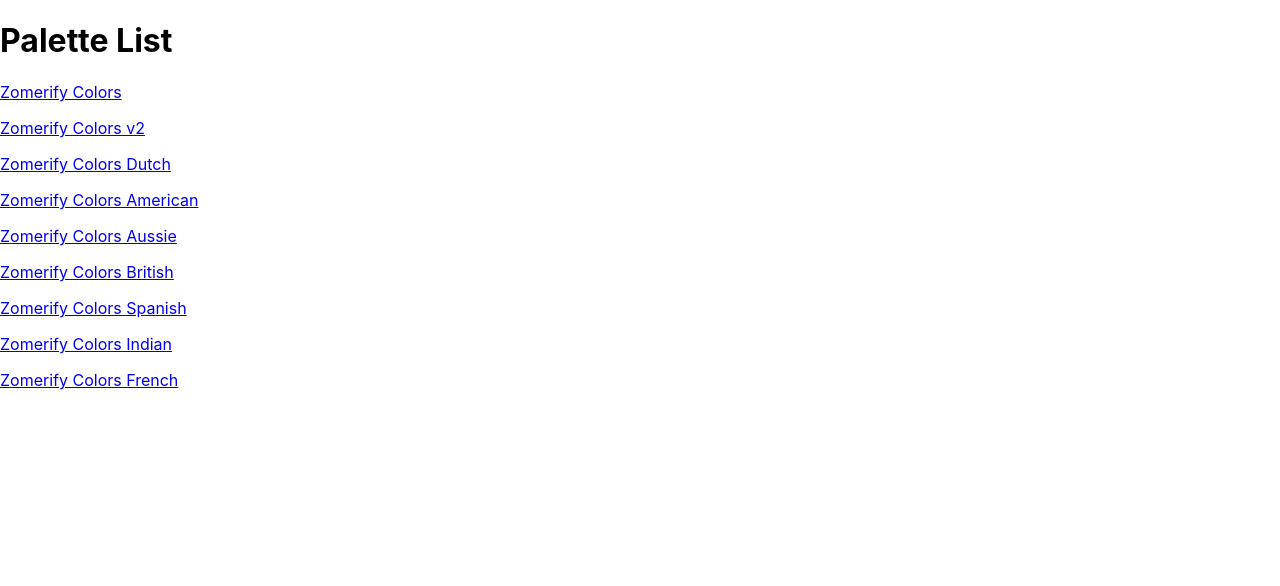
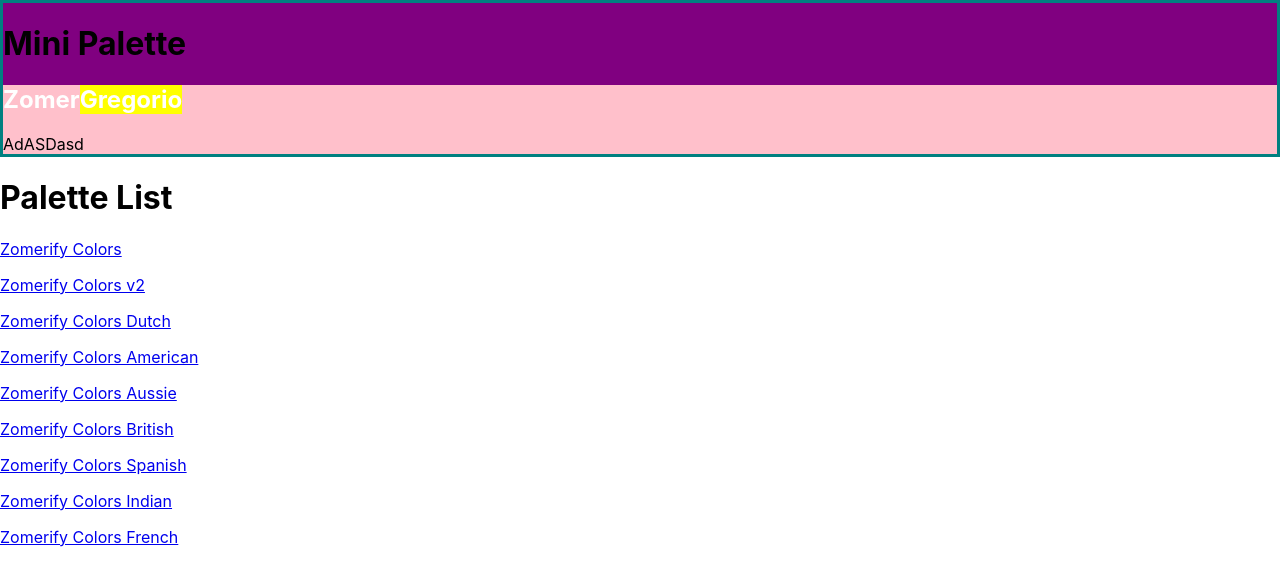
Before and after one commit to zomeru/zomify-colors, a React (Create React App) app: page / in a window 1280 px wide. Shown: the top 586 px of the page. Built offline with nearby package versions, Linux system fonts and the light colour scheme.

Commit message:
Add withStyles with demo styles

```diff
--- a/package.json
+++ b/package.json
@@ -5,6 +5,7 @@
   "dependencies": {
     "@material-ui/core": "^4.12.1",
     "@material-ui/icons": "^4.11.2",
+    "@material-ui/styles": "^4.11.4",
     "@testing-library/jest-dom": "^5.14.1",
     "@testing-library/react": "^11.2.7",
     "@testing-library/user-event": "^12.8.3",
--- /dev/null
+++ b/src/MiniPalette.js
@@ -0,0 +1,36 @@
+import React from 'react';
+import { withStyles } from '@material-ui/styles';
+
+const styles = {
+  main: {
+    backgroundColor: 'purple',
+    border: '3px solid teal',
+  },
+  secondary: {
+    backgroundColor: 'pink',
+    '& h1': {
+      color: 'white',
+      '& span': {
+        backgroundColor: 'yellow',
+      },
+    },
+  },
+};
+
+const MiniPalette = props => {
+  const { classes } = props;
+
+  return (
+    <div className={classes.main}>
+      <h1>Mini Palette</h1>
+      <section className={classes.secondary}>
+        <h1>
+          Zomer<span>Gregorio</span>
+        </h1>
+        <span>AdASDasd</span>
+      </section>
+    </div>
+  );
+};
+
+export default withStyles(styles)(MiniPalette);
--- a/src/PaletteList.js
+++ b/src/PaletteList.js
@@ -1,4 +1,5 @@
 import React, { Component } from 'react';
+import MiniPalette from './MiniPalette';
 import { Link } from 'react-router-dom';
 
 class PaletteList extends Component {
@@ -7,6 +8,7 @@
 
     return (
       <div>
+        <MiniPalette />
         <h1>Palette List</h1>
         {palettes.map(palette => (
           <p>
```
